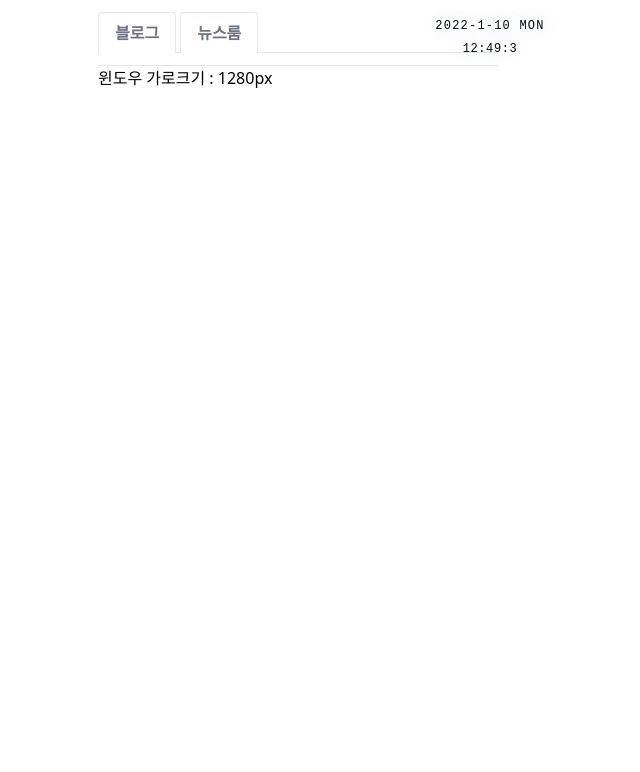
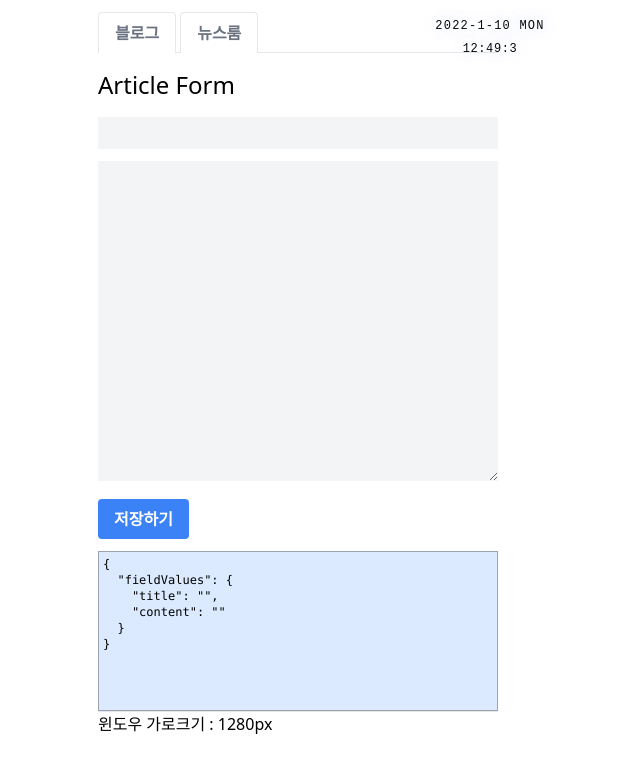
Before and after one commit to yoonakim1027/myproj-react, a React (Create React App) app: page /news/1/edit in a window 1280 px wide. Shown: the top 772 px of the page, without its empty margins (342-982 px from the left). Built offline with nearby package versions, Linux system fonts and the light colour scheme.

Commit message:
news Form 구현

```diff
--- a/src/App.js
+++ b/src/App.js
@@ -1,23 +1,34 @@
 import TopNav from 'components/TopNav';
-import Login from 'pages/accounts/Login';
-import Profile from 'pages/accounts/Profile';
 
+// import Login from 'pages/accounts/Login';
+// import Profile from 'pages/accounts/Profile';
+
+// Review
+import ReviewForm from 'pages/reviews/ReviewForm';
+import ReviewList from 'pages/reviews/ReviewList';
+
+// Clock
+import Clock from 'pages/examples/Clock';
+import useWindowWidth from 'pages/examples/useWindowWidth';
+
+// Post
 import PagePostDetail from 'pages/blog/PagePostDetail';
 import PagePostForm from 'pages/blog/PagePostForm';
 import PagePostList from 'pages/blog/PagePostList';
-import Clock from 'pages/examples/Clock';
-import Components from 'pages/examples/Components';
-import ReviewForm from 'pages/reviews/ReviewForm';
-import ReviewList from 'pages/reviews/ReviewList';
-import { Navigate, Route, Routes } from 'react-router-dom';
-import useWindowWidth from 'pages/examples/useWindowWidth';
-import './App.css';
-import CssModule from 'pages/examples/CssModule';
-import CssInJs from 'pages/examples/CssInJs';
-import ContextAPISample from 'pages/examples/ContextAPISample';
-import ContextApiSample2 from 'pages/examples/ContextAPISample2';
+
+// news
 import PageNewsIndex from 'pages/news/PageNewsIndex';
 import PageNewsArticleDetail from 'pages/news/PageNewsArticleDetail';
+import PageNewsArticleForm from 'pages/news/PageNewsArticleForm';
+
+import { Navigate, Route, Routes } from 'react-router-dom';
+
+import './App.css';
+// import Components from 'pages/examples/Components';
+// import CssModule from 'pages/examples/CssModule';
+// import CssInJs from 'pages/examples/CssInJs';
+// import ContextAPISample from 'pages/examples/ContextAPISample';
+// import ContextApiSample2 from 'pages/examples/ContextAPISample2';
 
 function App() {
   const windowWidth = useWindowWidth();
@@ -28,19 +39,23 @@ function App() {
         <TopNav />
         <Routes>
           <Route path="/" element={<Navigate to="/blog/" />} />
-          <Route path="/accounts/login/" element={<Login />} />
-          <Route path="/accounts/profile/" element={<Profile />} />
+
           <Route path="/reviews/" element={<ReviewList />} />
-          <Route path="/examples/components/" element={<Components />} />
           <Route path="/reviews/new/" element={<ReviewForm />} />
+
           <Route path="/blog/" element={<PagePostList />} />
+          <Route path="/blog/new/" element={<PagePostForm />} />
           <Route path="/blog/:postId/" element={<PagePostDetail />} />
           <Route path="/blog/:postId/edit/" element={<PagePostForm />} />
-          <Route path="/blog/new/" element={<PagePostForm />} />
-          <Route path="/examples/cssmodule/" element={<CssModule />} />
-          <Route path="/examples/cssinjs/" element={<CssInJs />} />
+
           <Route path="/news/" element={<PageNewsIndex />} />
-          <Route path="/news/:articleId" element={<PageNewsArticleDetail />} />
+          <Route path="/news/new/" element={<PageNewsArticleForm />} />
+          <Route path="/news/:articleId/" element={<PageNewsArticleDetail />} />
+          <Route
+            path="/news/:articleId/edit"
+            element={<PageNewsArticleForm />}
+          />
+
           {/* :가 붙어야 주소가 매칭이된다  -> 이렇게 렌더링*/}
 
           {/* <Route
@@ -48,6 +63,11 @@ function App() {
             element={<ContextApiSample2 />}
           />
 
+          <Route path="/accounts/login/" element={<Login />} />
+          <Route path="/accounts/profile/" element={<Profile />} />
+          <Route path="/examples/components/" element={<Components />} />
+          <Route path="/examples/cssmodule/" element={<CssModule />} />
+          <Route path="/examples/cssinjs/" element={<CssInJs />} />
           <Route
             path="/examples/context-api-sample/"
             element={<ContextAPISample />}
--- /dev/null
+++ b/src/components/Button.jsx
@@ -0,0 +1,27 @@
+// https://v1.tailwindcss.com/components/buttons
+
+// simple, fill, outline, bordered, disabled, 3d, elevated, icons
+
+const COLORS = {
+  primary: 'bg-blue-500 hover:bg-blue-700 text-white',
+  success: 'bg-green-500 hover:bg-green-700 text-white',
+  // TODO: 다양한 스타일 추가
+};
+
+function Button({ type, children, onClick }) {
+  return (
+    // 원래 button컴포넌트에 있는 애들을 쓰는 것
+    <button
+      onClick={onClick}
+      className={`${COLORS[type]} font-bold py-2 px-4 rounded`}
+    >
+      {children}
+    </button>
+  );
+}
+
+Button.defaultProps = {
+  type: 'primary',
+};
+
+export default Button;
--- /dev/null
+++ b/src/components/H1.jsx
@@ -0,0 +1,5 @@
+function H1({ children }) {
+  return <h1 className="text-3xl my-5">{children}</h1>;
+}
+
+export default H1;
--- /dev/null
+++ b/src/components/H2.jsx
@@ -0,0 +1,5 @@
+function H2({ children }) {
+  return <h2 className="text-2xl my-4">{children}</h2>;
+}
+
+export default H2;
--- /dev/null
+++ b/src/components/H3.jsx
@@ -0,0 +1,5 @@
+function H3({ children }) {
+  return <h3 className="text-xl my-3">{children}</h3>;
+}
+
+export default H3;
--- a/src/components/TopNav.jsx
+++ b/src/components/TopNav.jsx
@@ -6,12 +6,13 @@ function TopNav() {
     <div className="my-3">
       <Clock />
       <ul className="flex border-b">
-        <li className="-mb-px mr-1 bg-white inline-block border-l border-t border-r rounded-t py-2 px-4 text-blue-700 font-semibold">
+        <li className="-mb-px mr-1 cursor-pointer hover:bg-red-300 bg-white inline-block border-l border-t border-r rounded-t py-2 px-4 text-blue-700 font-semibold">
           <MyLink to="/blog/">블로그</MyLink>
         </li>
-        <li className="-mb-px mr-1 bg-white inline-block border-l border-t border-r rounded-t py-2 px-4 text-blue-700 font-semibold">
+        <li className="-mb-px mr-1 cursor-pointer hover:bg-blue-300 bg-white inline-block border-l border-t border-r rounded-t py-2 px-4 text-blue-700 font-semibold">
           <MyLink to="/news/">뉴스룸</MyLink>
         </li>
+
         {/* <li className="-mb-px mr-1 bg-white inline-block border-l border-t border-r rounded-t py-2 px-4 text-blue-700 font-semibold">
           <MyLink to="/accounts/login/">로그인</MyLink>
         </li>
--- a/src/hooks/useFieldValues.js
+++ b/src/hooks/useFieldValues.js
@@ -1,4 +1,4 @@
-import { useCallback, useState } from 'react';
+import { useCallback, useEffect, useState } from 'react';
 
 function useFieldValues(initialValues) {
   const [fieldValues, setFieldValues] = useState(initialValues);
@@ -16,7 +16,12 @@ function useFieldValues(initialValues) {
 
   const clearFieldValues = useCallback(() => {
     setFieldValues(initialValues);
-  }, []);
+  }, [initialValues]);
+
+  // initialValues 속성값이 변경되면 fieldValues를 초기화합니다.
+  useEffect(() => {
+    setFieldValues(initialValues);
+  }, [initialValues]);
 
   return {
     fieldValues,
--- /dev/null
+++ b/src/pages/news/PageNewsArticleForm.jsx
@@ -0,0 +1,62 @@
+import Button from 'components/Button';
+import DebugStates from 'components/DebugStates';
+import H2 from 'components/H2';
+import useFieldValues from 'hooks/useFieldValues';
+
+// 함수 컴포넌트는 한번만 호출되는 것이 X
+// 컴포넌트가 가지고 있는(참조하고 있는) 모든 상탯값이 바뀔 때마다 매번 호출(수백번 호출)
+// 이럴때마다 새로운 오브젝트를 만들면? 안돼!
+// 최대한 함수 밖에서 만드는 것이 좋음
+const INIT__FIELD_VALUES = { title: '', content: '' }; // 초깃값 : 이 값은 바꾸는 것이 아니라 참조
+
+// 함수 컴포넌트 내에서는 가급적 새로운 함수 설정을 피해주는 것이 좋음
+function PageNewsArticleForm() {
+  const { fieldValues, handleFieldChange } = useFieldValues(INIT__FIELD_VALUES);
+  // form 태그로 감싸는 것이 좀 더 의미에 맞다!
+  // form에서의 이벤트는? onSubmit => submit이 될 때 호출
+
+  const handleSubmit = (e) => {
+    e.preventDefault(); // 원래 기본으로 동작되는 동작이 있는데, 이게 동작되지 않도록 막음
+    console.log('submit!!');
+  };
+
+  // 우리가 어떤 입력값을 넣었을 때, fieldValues의 값들이 계속 바뀜
+  // handleSubmit을 할때? 지정 주소로 Post요청(생성) / 수정(put,patch)
+  // 이를 보낼 주소는?
+
+  // name, value, onChange
+  // 이름을 지정해야 식별할 수 있고
+  // value가 있어야 값을 반영할 수 있고
+  // onChange가 있어야 어떤 변화가 발생했을 때 상탯값을 변경할 수 있다
+  return (
+    <div>
+      <H2>Article Form</H2>
+      <form onSubmit={handleSubmit}>
+        <div className="my-3">
+          <input
+            name="title"
+            value={fieldValues.title}
+            onChange={handleFieldChange}
+            type="text"
+            className="p-1 bg-gray-100 w-full outline-none focus:border focus:border-gray-400 focus:border-dashed"
+          />
+        </div>
+
+        <div className="my-3">
+          <textarea
+            name="content"
+            value={fieldValues.content}
+            onChange={handleFieldChange}
+            className="p-1 bg-gray-100 w-full h-80 outline-none focus:border focus:border-gray-400 focus:border-dashed"
+          />
+        </div>
+        <div className="my-3">
+          <Button>저장하기</Button>
+        </div>
+      </form>
+      <DebugStates fieldValues={fieldValues} />
+    </div>
+  );
+}
+
+export default PageNewsArticleForm;
--- a/src/pages/news/PageNewsIndex.jsx
+++ b/src/pages/news/PageNewsIndex.jsx
@@ -1,11 +1,17 @@
+import Button from 'components/Button';
 import ArticleList from 'components/news/ArticleList';
+import { useNavigate } from 'react-router-dom';
 
 function PageNewsIndex() {
+  const navigate = useNavigate();
+
   // 뉴스 페이지의 대문 페이지
   return (
     <div>
       <h2>뉴스 대문 페이지</h2>
       <ArticleList />
+
+      <Button onClick={() => navigate('/news/edit')}>새 포스팅 쓰기</Button>
       <h2>뉴스 추천</h2>
       <h2>광고</h2>
     </div>
```
